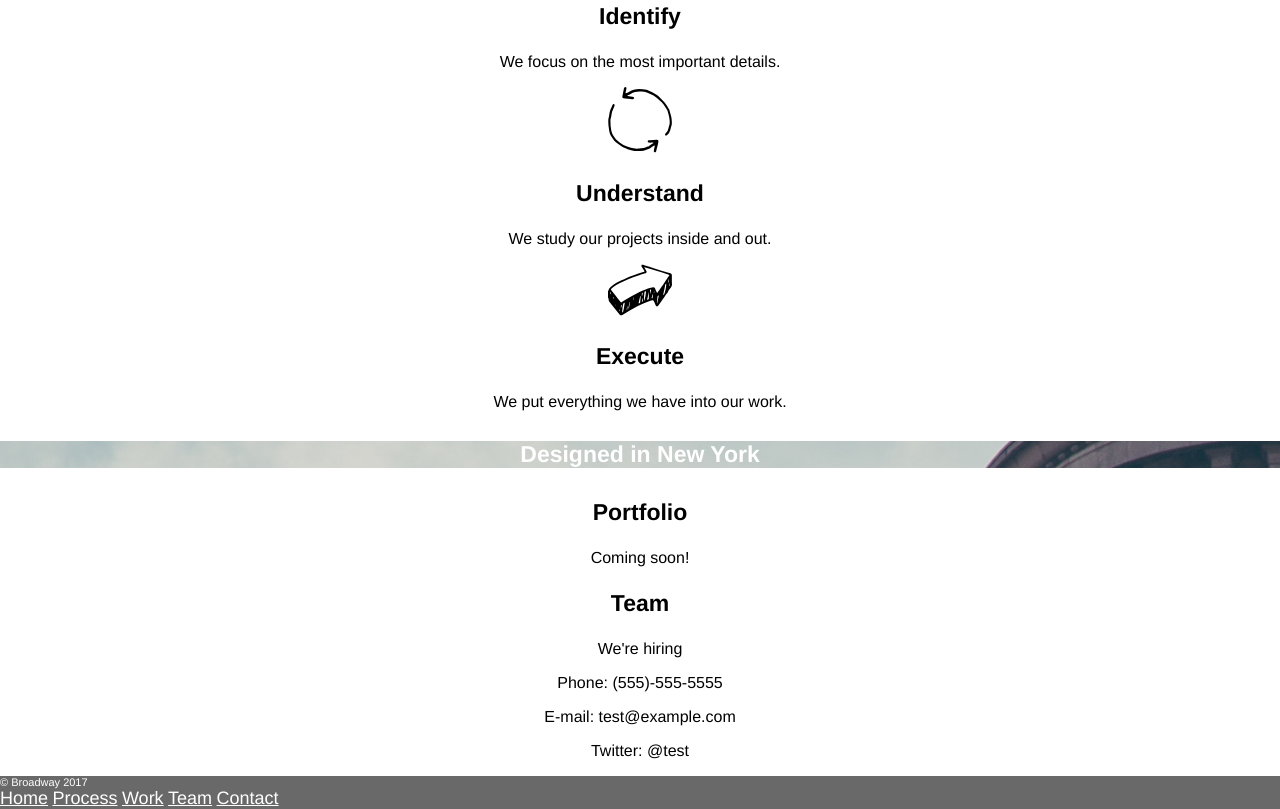
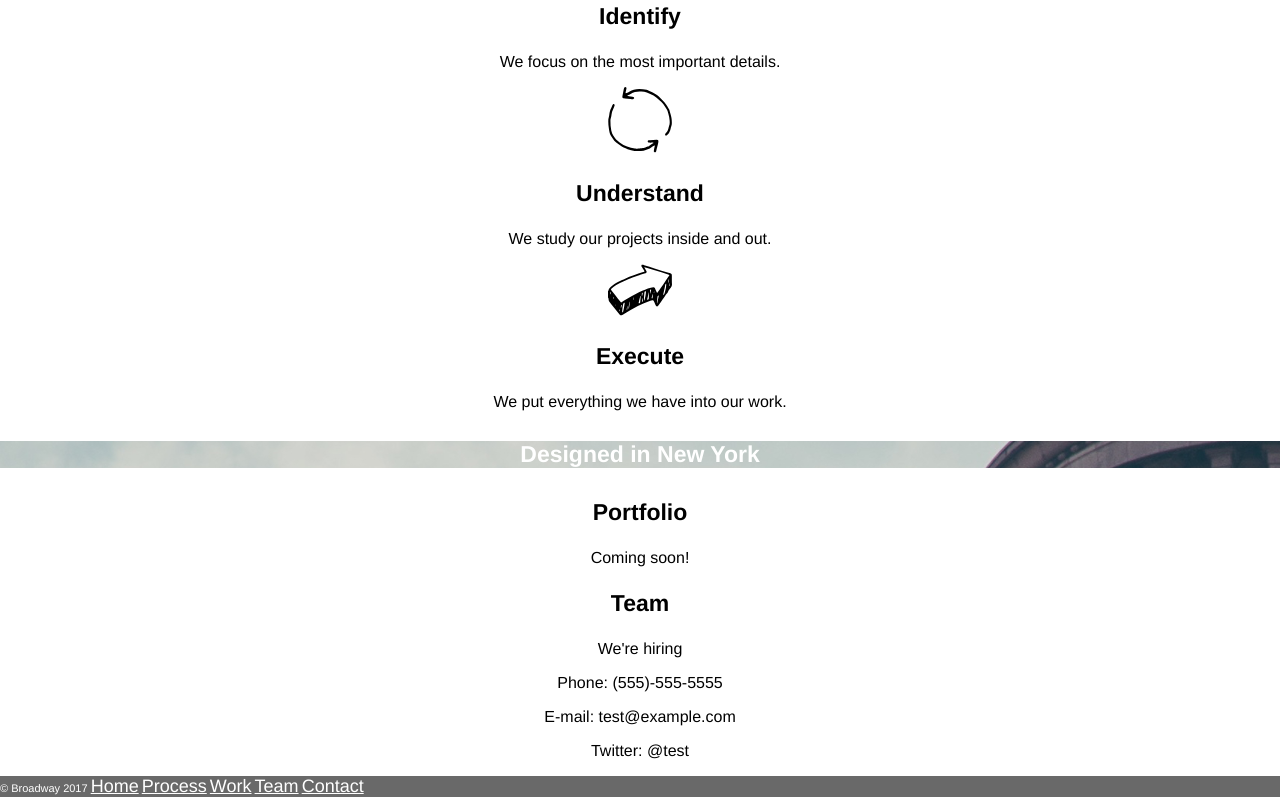
Before and after one commit to DesignKapitein/broadway, a plain HTML site: page index.html in a window 1280 px wide. Shown: the part 488-1297 px from the top of the page. Drawn offline with Linux system fonts and the light colour scheme.

Commit message:
Little fixes

```diff
--- a/index.html
+++ b/index.html
@@ -61,12 +61,14 @@
 
     <!-- FOOTER -->
     <footer>
-      <div id="copy">&copy Broadway 2017</div>
+        <p>
+          &copy; Broadway 2017
         <a href="#home">Home</a>
         <a href="#process">Process</a>
         <a href="#work">Work</a>
         <a href="#team">Team</a>
         <a href="#contact">Contact</a>
+      </p>
     </footer>
   </body>
 </html>
--- a/resources/css/style.css
+++ b/resources/css/style.css
@@ -40,10 +40,6 @@ a {
   background-image: url("../images/the-flatiron-building.png");
 }
 
-#copy {
-  font-size: 11px;
-}
-
 ul {
   list-style-type: none;
   line-height: 200%;
@@ -51,6 +47,7 @@ ul {
 
 footer {
   background-color: dimgray;
+  font-size: 11px;
   color: white;
   text-align: left;
 }
```
